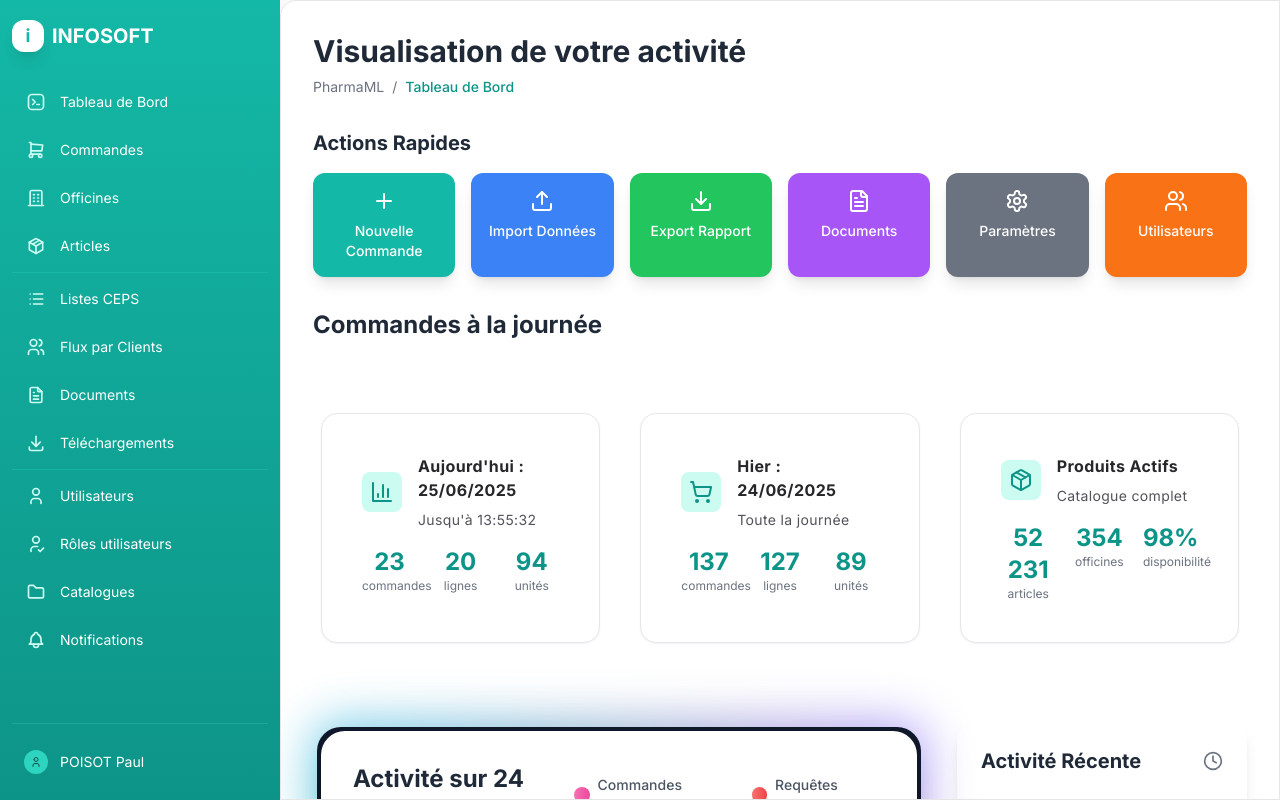
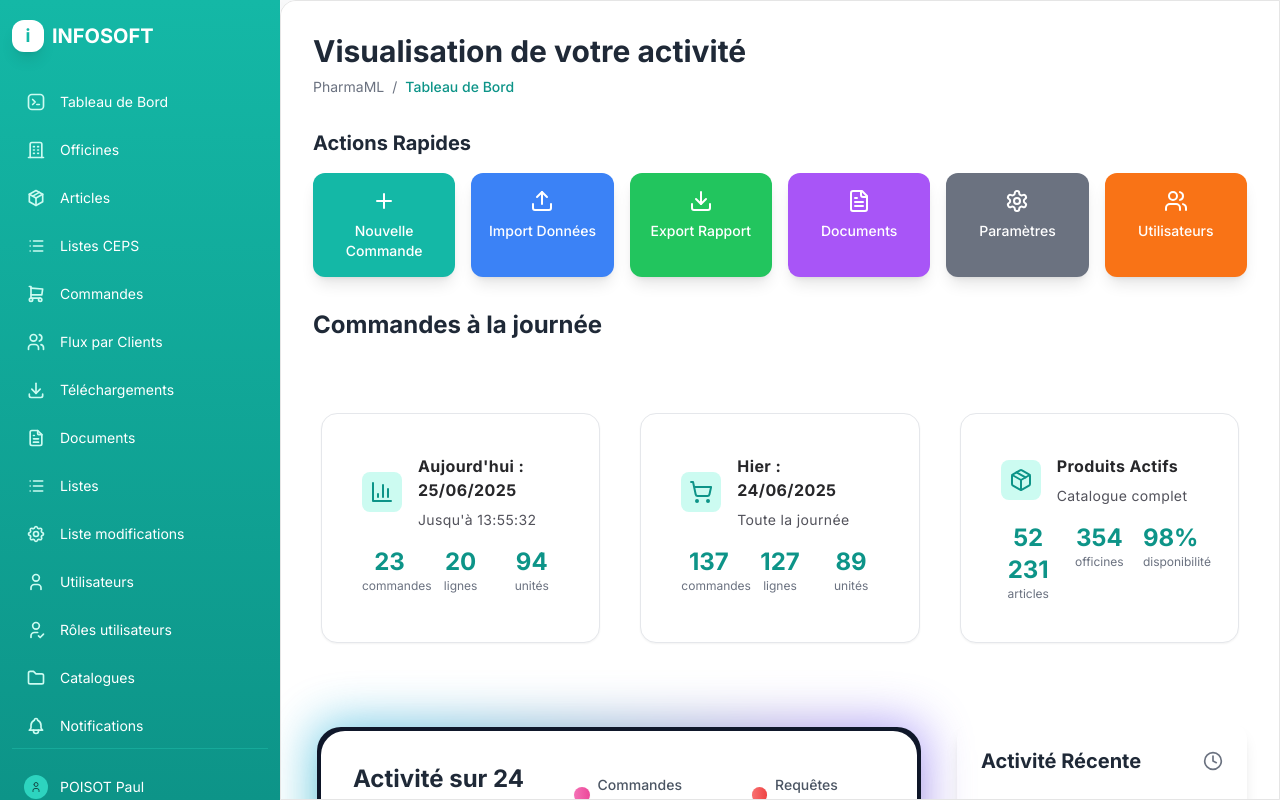
Before and after one commit to Roi-Crafteur/Frontal, a React (Vite) app: page / in a window 1280 px wide. Built offline with nearby package versions, Linux system fonts and the light colour scheme.

Commit message:
Restauration de l'ordre original du menu

```diff
--- a/src/components/layout/DashboardLayout.tsx
+++ b/src/components/layout/DashboardLayout.tsx
@@ -29,19 +29,13 @@ export default function DashboardLayout({ children }: DashboardLayoutProps) {
   const [open, setOpen] = useState(false);
   const { activeModule, setActiveModule } = useStore();
 
-  // Groupement logique des liens de navigation
-  const mainLinks = [
+  // Ordre original exact du menu
+  const links = [
     {
       label: "Tableau de Bord",
       href: "#",
       icon: <IconBrandTabler className="h-5 w-5 shrink-0 text-teal-100" />,
       onClick: () => setActiveModule('dashboard')
-    },
-    {
-      label: "Commandes",
-      href: "#",
-      icon: <IconShoppingCart className="h-5 w-5 shrink-0 text-teal-100" />,
-      onClick: () => setActiveModule('orders')
     },
     {
       label: "Officines",
@@ -55,14 +49,17 @@ export default function DashboardLayout({ children }: DashboardLayoutProps) {
       icon: <IconPackage className="h-5 w-5 shrink-0 text-teal-100" />,
       onClick: () => setActiveModule('products')
     },
-  ];
-
-  const managementLinks = [
     {
       label: "Listes CEPS",
       href: "#",
       icon: <IconList className="h-5 w-5 shrink-0 text-teal-100" />,
       onClick: () => setActiveModule('ceps')
+    },
+    {
+      label: "Commandes",
+      href: "#",
+      icon: <IconShoppingCart className="h-5 w-5 shrink-0 text-teal-100" />,
+      onClick: () => setActiveModule('orders')
     },
     {
       label: "Flux par Clients",
@@ -71,20 +68,29 @@ export default function DashboardLayout({ children }: DashboardLayoutProps) {
       onClick: () => setActiveModule('client-flows')
     },
     {
+      label: "Téléchargements",
+      href: "#",
+      icon: <IconDownload className="h-5 w-5 shrink-0 text-teal-100" />,
+      onClick: () => setActiveModule('downloads')
+    },
+    {
       label: "Documents",
       href: "#",
       icon: <IconFileText className="h-5 w-5 shrink-0 text-teal-100" />,
       onClick: () => setActiveModule('documents')
     },
     {
-      label: "Téléchargements",
+      label: "Listes",
       href: "#",
-      icon: <IconDownload className="h-5 w-5 shrink-0 text-teal-100" />,
-      onClick: () => setActiveModule('downloads')
+      icon: <IconList className="h-5 w-5 shrink-0 text-teal-100" />,
+      onClick: () => setActiveModule('lists')
     },
-  ];
-
-  const adminLinks = [
+    {
+      label: "Liste modifications",
+      href: "#",
+      icon: <IconSettings className="h-5 w-5 shrink-0 text-teal-100" />,
+      onClick: () => setActiveModule('modifications')
+    },
     {
       label: "Utilisateurs",
       href: "#",
@@ -119,46 +125,15 @@ export default function DashboardLayout({ children }: DashboardLayoutProps) {
             <div className="flex flex-1 flex-col">
               <Logo />
 
-              {/* Navigation principale - sans scroll */}
+              {/* Navigation principale - sans scroll, ordre original */}
               <div className="mt-6 flex flex-col space-y-1">
-                {/* Section principale */}
-                <div className="space-y-1">
-                  {mainLinks.map((link, idx) => (
+                {links.map((link, idx) => (
                   <SidebarLink
                     key={idx}
                     link={link}
                     onClick={link.onClick}
                   />
                 ))}
-                </div>
-
-                {/* Séparateur visuel */}
-                <div className="my-3 border-t border-teal-400/30"></div>
-
-                {/* Section gestion */}
-                <div className="space-y-1">
-                  {managementLinks.map((link, idx) => (
-                    <SidebarLink
-                      key={idx}
-                      link={link}
-                      onClick={link.onClick}
-                    />
-                  ))}
-                </div>
-
-                {/* Séparateur visuel */}
-                <div className="my-3 border-t border-teal-400/30"></div>
-
-                {/* Section administration */}
-                <div className="space-y-1">
-                  {adminLinks.map((link, idx) => (
-                    <SidebarLink
-                      key={idx}
-                      link={link}
-                      onClick={link.onClick}
-                    />
-                  ))}
-                </div>
               </div>
             </div>
 
```
Lines whose indentation alone changed are shown as unchanged.
